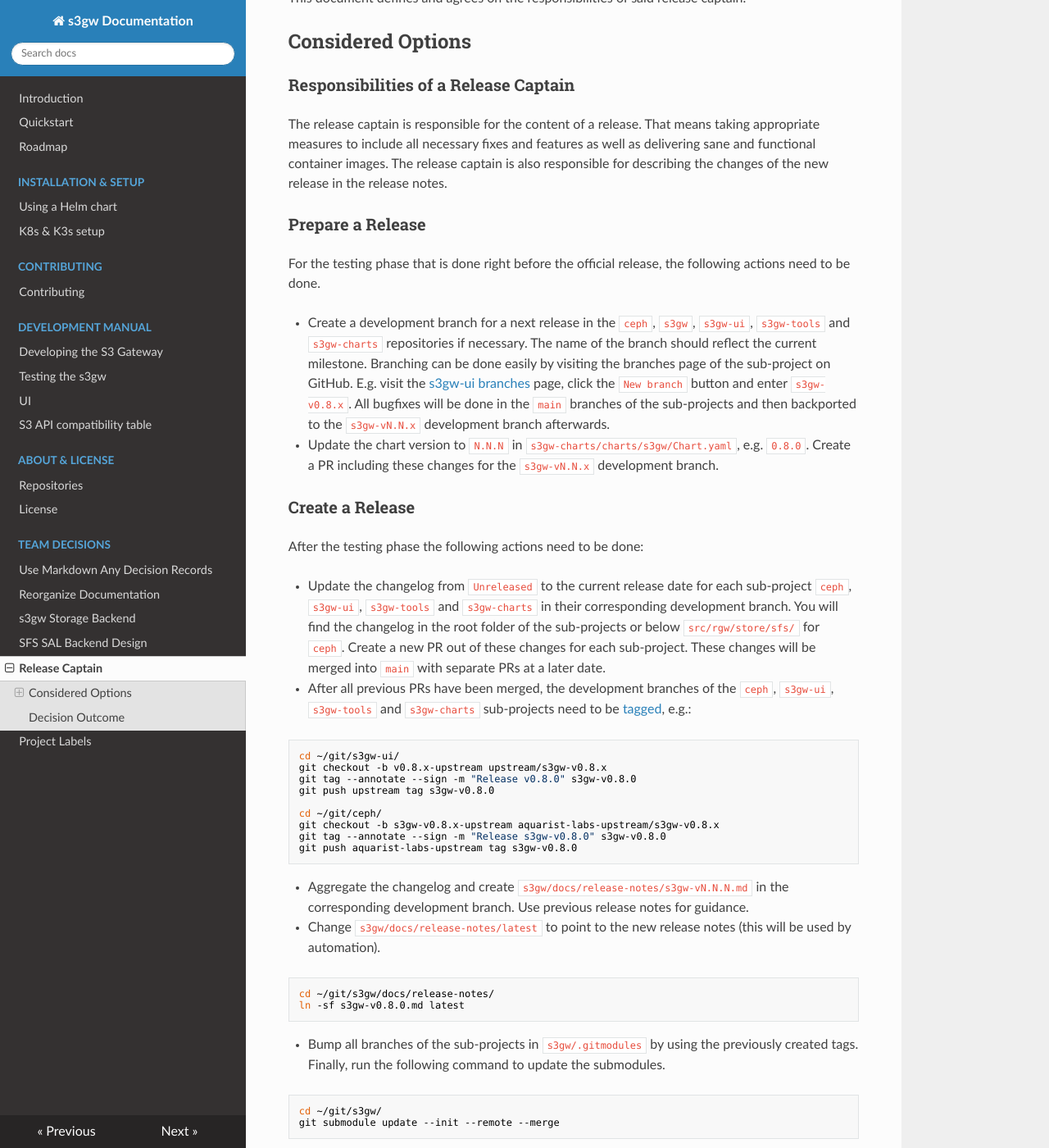
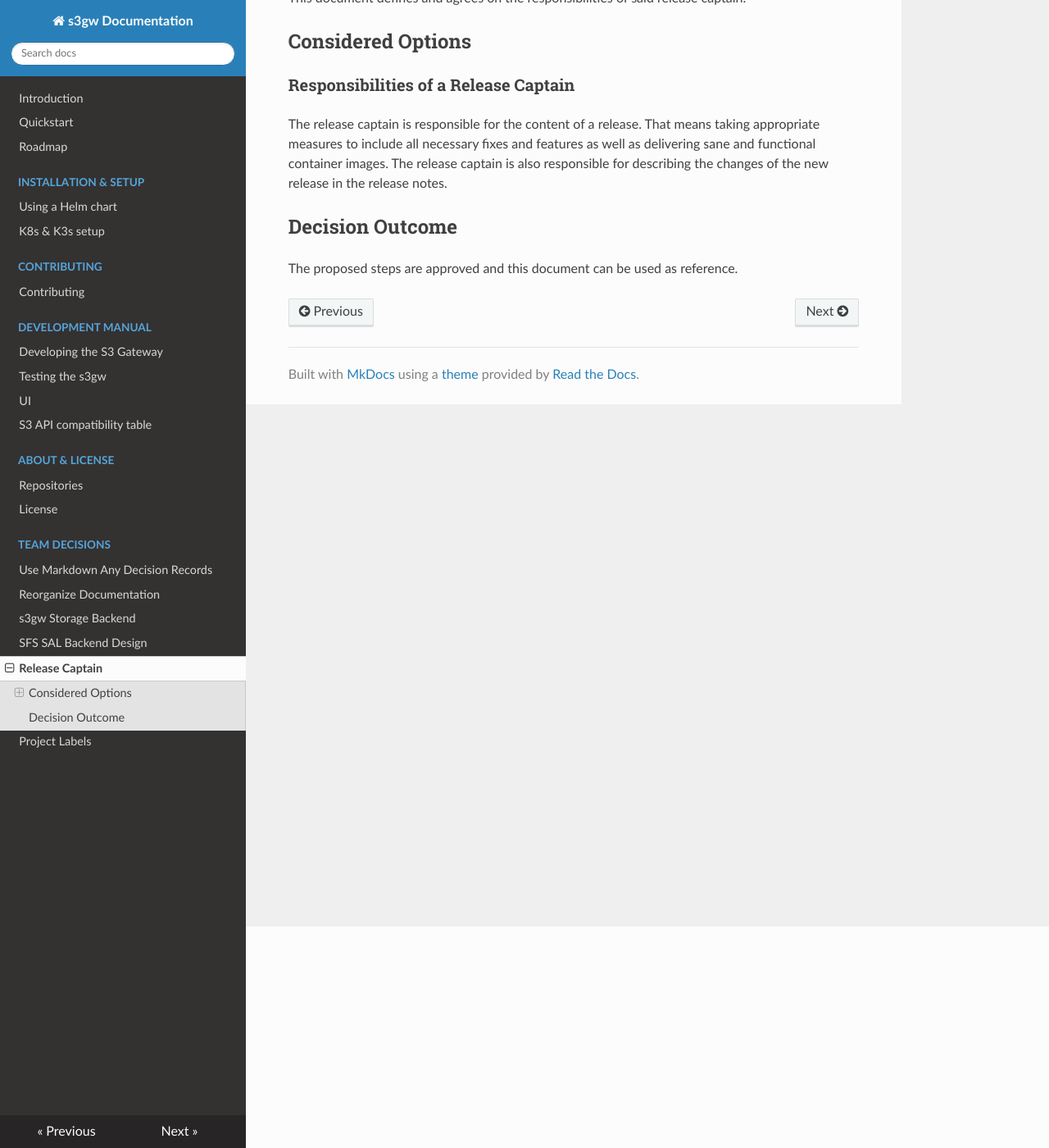
Before and after one commit to s3gw-tech/s3gw, an MkDocs documentation site: the page built from docs/decisions/0004-release-captain.md, in a window 1280 px wide and 1400 px high, scrolled down 270 px. Shown: the whole window at 82% size. Built offline with MkDocs 1.6.1, drawn with Linux system fonts in a browser that asks for light colours; nearby versions of some CDN libraries; some of the changed text lies outside the part shown.

Commit message:
docs: remove release steps from Release Captain ADR
Signed-off-by: Joao Eduardo Luis <joao@suse.com>

````diff
--- a/docs/decisions/0004-release-captain.md
+++ b/docs/decisions/0004-release-captain.md
@@ -16,136 +16,6 @@
 as delivering sane and functional container images. The release captain is also
 responsible for describing the changes of the new release in the release notes.
 
-### Prepare a Release
-
-For the testing phase that is done right before the official release, the
-following actions need to be done.
-
-- Create a development branch for a next release in the `ceph`, `s3gw`,
-  `s3gw-ui`, `s3gw-tools` and `s3gw-charts` repositories if necessary.
-  The name of the branch should reflect the current milestone. Branching
-  can be done easily by visiting the branches page of the sub-project on
-  GitHub. E.g. visit the [s3gw-ui branches][1] page, click the `New branch`
-  button and enter `s3gw-v0.8.x`.
-  All bugfixes will be done in the `main` branches of the sub-projects and
-  then backported to the `s3gw-vN.N.x` development branch afterwards.
-- Update the chart version to `N.N.N` in `s3gw-charts/charts/s3gw/Chart.yaml`,
-  e.g. `0.8.0`. Create a PR including these changes for the `s3gw-vN.N.x`
-  development branch.
-
-### Create a Release
-
-After the testing phase the following actions need to be done:
-
-- Update the changelog from `Unreleased` to the current release date for each
-  sub-project `ceph`, `s3gw-ui`, `s3gw-tools` and `s3gw-charts` in their
-  corresponding development branch. You will find the changelog in the
-  root folder of the sub-projects or below `src/rgw/store/sfs/` for `ceph`.
-  Create a new PR out of these changes for each sub-project. These changes
-  will be merged into `main` with separate PRs at a later date.
-- After all previous PRs have been merged, the development branches of the
-  `ceph`, `s3gw-ui`, `s3gw-tools` and `s3gw-charts` sub-projects need to be
-  [tagged][2], e.g.:
-
-```bash
-cd ~/git/s3gw-ui/
-git checkout -b v0.8.x-upstream upstream/s3gw-v0.8.x
-git tag --annotate --sign -m "Release v0.8.0" s3gw-v0.8.0
-git push upstream tag s3gw-v0.8.0
-
-cd ~/git/ceph/
-git checkout -b s3gw-v0.8.x-upstream aquarist-labs-upstream/s3gw-v0.8.x
-git tag --annotate --sign -m "Release s3gw-v0.8.0" s3gw-v0.8.0
-git push aquarist-labs-upstream tag s3gw-v0.8.0
-```
-
-- Aggregate the changelog and create `s3gw/docs/release-notes/s3gw-vN.N.N.md`
-  in the corresponding development branch. Use previous release notes for
-  guidance.
-- Change `s3gw/docs/release-notes/latest` to point to the new release notes
-  (this will be used by automation).
-
-```bash
-cd ~/git/s3gw/docs/release-notes/
-ln -sf s3gw-v0.8.0.md latest
-```
-
-- Bump all branches of the sub-projects in `s3gw/.gitmodules` by using the
-  previously created tags. Finally, run the following command to update the
-  submodules.
-
-```bash
-cd ~/git/s3gw/
-git submodule update --init --remote --merge
-```
-
-- Commit these changes via PR into the `s3gw-vN.N.x` development branch.
-- After the PR has been merged, create an annotated and signed
-  [version tag][2] `s3gw-vN.N.N` in the `s3gw` repository (this triggers
-  the release pipeline, which creates the container and a draft release).
-
-```shell
-cd ~/git/s3gw/
-git checkout -b v0.8.x-upstream upstream/s3gw-v0.8.x
-git tag --annotate --sign -m "Release v0.8.0" s3gw-v0.8.0
-git push upstream tag s3gw-v0.8.0
-```
-
-- Merge the changes of the `s3gw` release branch into `main`.
-
-```bash
-cd ~/git/s3gw/
-git fetch --tags upstream
-git checkout main -b merge_w_v0.8.0
-git rebase upstream/main
-git merge --signoff v0.8.0
-```
-
-  Create a new PR out of these changes.
-
-- Merge the changes in the release branch of the `ceph`, `s3gw-ui`, `s3gw-tools`
-  and `s3gw-charts` sub-projects into `main`, e.g.:
-
-```bash
-cd ~/git/s3gw-ui/
-git fetch --tags upstream
-git checkout main -b merge_w_v0.8.0
-git rebase upstream/main
-git merge --signoff v0.8.0
-
-cd ~/git/ceph/
-git fetch --tags aquarist-labs-upstream
-git checkout s3gw -b merge_w_s3gw-v0.8.0
-git rebase aquarist-labs-upstream/s3gw
-git merge --signoff s3gw-v0.8.0
-```
-
-  Create a new PR out of these changes.
-
-- Create a [draft release][3] and choose the previously created tag.
-  File the form with the following data:
-  - Use `vN.N.N` as title, e.g. `v0.8.0`.
-  - Paste the content of `s3gw/docs/release-notes/s3gw-vN.N.N.md` as
-    release notes.
-
-- After waiting for the [release pipeline][4] to finish building, go to the
-  release page and make the draft release public.
-
-### Sanity Checks
-
-- `s3gw` container published (quay.io/s3gw/s3gw:vN.N.N).
-- `s3gw-ui` container published (quay.io/s3gw/s3gw-ui:vN.N.N).
-- The container tags `quay.io/s3gw/s3gw:latest` and
-  `quay.io/s3gw/s3gw-ui:latest` should exist and point to their
-  respective latest container.
-- Chart updated.
-- Release notes.
-
 ## Decision Outcome
 
 The proposed steps are approved and this document can be used as reference.
-
-[1]: https://github.com/aquarist-labs/s3gw-ui/branches
-[2]: https://git-scm.com/book/en/v2/Git-Basics-Tagging
-[3]: https://github.com/aquarist-labs/s3gw/releases/new
-[4]: https://github.com/aquarist-labs/s3gw/actions/workflows/release.yaml
````
